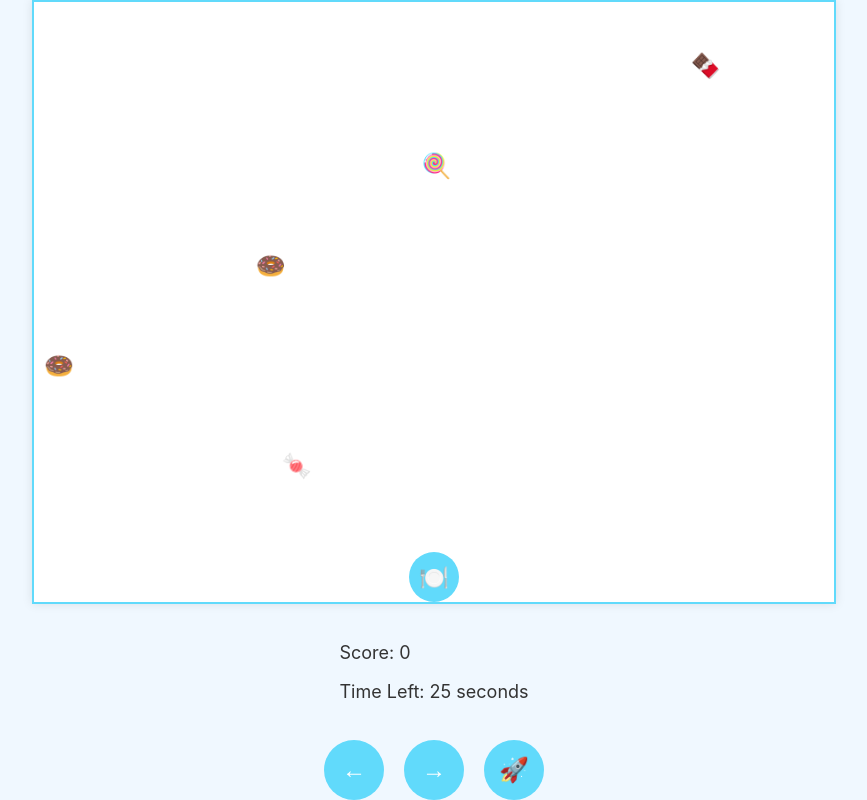
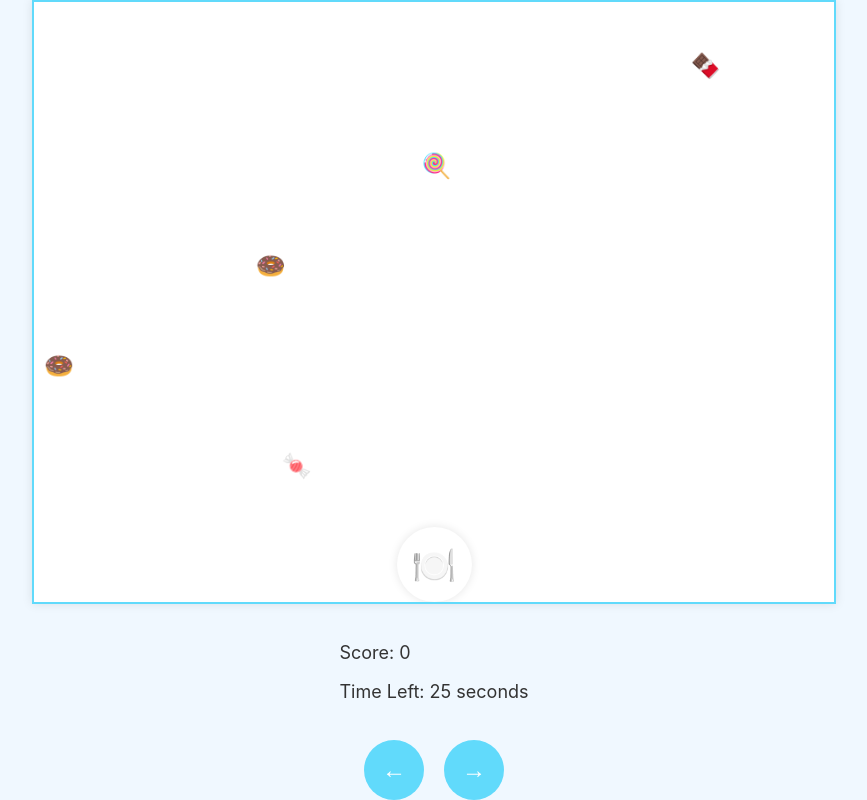
Before and after one commit to torusk/minigame, a React (Create React App) app: page / in a window 1280 px wide. Shown: the whole page, without its empty margins (206-1073 px from the left). Built offline with nearby package versions, Linux system fonts and the light colour scheme.

Commit message:
お菓子ゲームfirebase連携

```diff
--- a/src/App.css
+++ b/src/App.css
@@ -19,10 +19,15 @@
 
 .player {
   position: absolute;
-  width: 50px;
-  height: 50px;
-  background-color: #61dafb;
-  border-radius: 25px; /* 円形のプレイヤー */
+  width: 75px; /* 50px * 1.5 */
+  height: 75px; /* 50px * 1.5 */
+  background-color: white;
+  border-radius: 50%;
+  box-shadow: 0 0 10px rgba(0, 0, 0, 0.1);
+  display: flex;
+  justify-content: center;
+  align-items: center;
+  font-size: 36px; /* 24px * 1.5 */
 }
 
 .enemy {
--- a/src/components/ControlButtons.js
+++ b/src/components/ControlButtons.js
@@ -1,6 +1,6 @@
-import React from 'react';
+import React from "react";
 
-function ControlButtons({ onMoveLeft, onMoveRight, onShoot }) {
+function ControlButtons({ onMoveLeft, onMoveRight }) {
   return (
     <div className="control-buttons">
       <button
@@ -21,15 +21,6 @@ function ControlButtons({ onMoveLeft, onMoveRight, onShoot }) {
       >
         →
       </button>
-      <button
-        className="control-button shoot"
-        onTouchStart={onShoot}
-        onMouseDown={onShoot}
-        onTouchEnd={(e) => e.preventDefault()}
-        onMouseUp={(e) => e.preventDefault()}
-      >
-        🚀
-      </button>
     </div>
   );
 }
--- a/src/components/Player.js
+++ b/src/components/Player.js
@@ -14,7 +14,10 @@ function Player({ x }) {
         display: "flex",
         justifyContent: "center",
         alignItems: "center",
-        fontSize: "24px",
+        fontSize: "36px", // 1.5倍に大きくしたので、フォントサイズも1.5倍に
+        backgroundColor: "white",
+        borderRadius: "50%",
+        boxShadow: "0 0 10px rgba(0, 0, 0, 0.1)",
       }}
     >
       🍽️
--- a/src/constants.js
+++ b/src/constants.js
@@ -1,7 +1,6 @@
 export const GAME_WIDTH = 800;
 export const GAME_HEIGHT = 600;
-export const PLAYER_WIDTH = 50;
-export const PLAYER_HEIGHT = 50;
-export const BULLET_SIZE = 5;
+export const PLAYER_WIDTH = 75; // 50 * 1.5
+export const PLAYER_HEIGHT = 75; // 50 * 1.5
 export const ENEMY_SIZE = 30;
 export const POWERUP_SIZE = 20;
--- a/src/hooks/useGameLoop.js
+++ b/src/hooks/useGameLoop.js
@@ -14,7 +14,7 @@ function useGameLoop(setGameOver, setScore) {
 
   const movePlayer = useCallback((direction) => {
     setPlayerX((prevX) => {
-      const newX = prevX + direction * 10;
+      const newX = prevX + direction * 20;
       return Math.max(0, Math.min(GAME_WIDTH - PLAYER_WIDTH, newX));
     });
   }, []);
@@ -22,23 +22,26 @@ function useGameLoop(setGameOver, setScore) {
   useEffect(() => {
     const gameLoop = setInterval(() => {
       setEnemies((prevEnemies) => {
-        const newEnemies = prevEnemies
-          .map((enemy) => ({ ...enemy, y: enemy.y + 2 }))
-          .filter((enemy) => enemy.y < GAME_HEIGHT);
+        return prevEnemies.filter((enemy) => {
+          // お菓子の落下速度を遅くする（1ピクセルに変更）
+          const nextY = enemy.y + 1;
 
-        // プレイヤーとの衝突をチェック
-        newEnemies.forEach((enemy) => {
-          if (
-            enemy.y + ENEMY_SIZE > GAME_HEIGHT - PLAYER_HEIGHT &&
+          // 衝突判定（お菓子が皿に触れたかどうか）
+          const collision =
+            nextY + ENEMY_SIZE > GAME_HEIGHT - PLAYER_HEIGHT &&
             enemy.x < playerX + PLAYER_WIDTH &&
-            enemy.x + ENEMY_SIZE > playerX
-          ) {
+            enemy.x + ENEMY_SIZE > playerX;
+
+          if (collision) {
             setScore((prevScore) => prevScore + 1);
-            enemy.collected = true;
+            return false; // お菓子を消去
           }
+
+          // 衝突していない場合、お菓子を移動
+          enemy.y = nextY;
+
+          return enemy.y < GAME_HEIGHT; // 画面内にあるお菓子のみ残す
         });
-
-        return newEnemies.filter((enemy) => !enemy.collected);
       });
 
       setTimeLeft((prevTime) => {
@@ -61,7 +64,7 @@ function useGameLoop(setGameOver, setScore) {
         {
           x: Math.random() * (GAME_WIDTH - ENEMY_SIZE),
           y: 0,
-          type: Math.floor(Math.random() * 6), // 0-5のランダムな整数
+          type: Math.floor(Math.random() * 6),
         },
       ]);
     };
@@ -70,12 +73,7 @@ function useGameLoop(setGameOver, setScore) {
     return () => clearInterval(enemySpawner);
   }, []);
 
-  return {
-    playerX,
-    enemies,
-    timeLeft,
-    movePlayer,
-  };
+  return { playerX, enemies, timeLeft, movePlayer };
 }
 
 export default useGameLoop;
```
Also changed, not shown: firebase.json (added), 1 other file (tests, documents, lock files or other folders).
